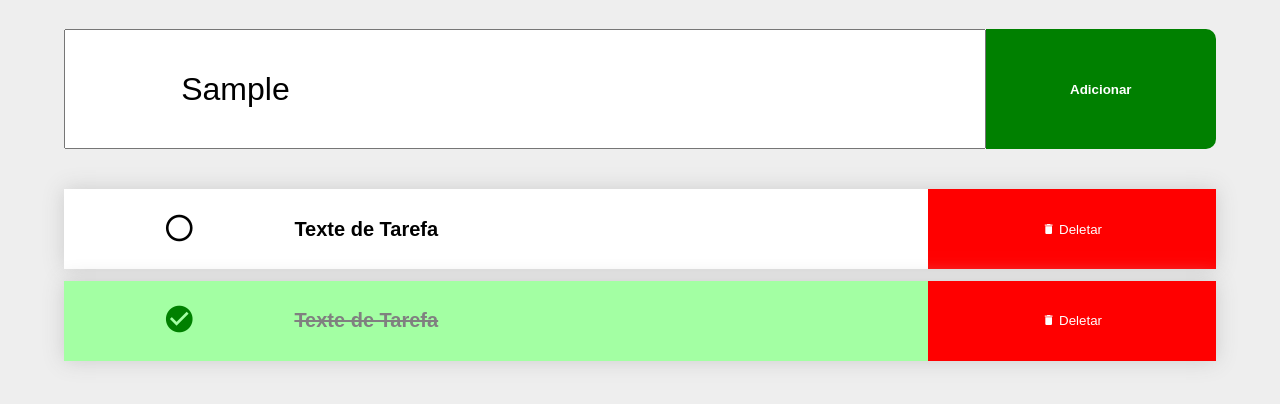
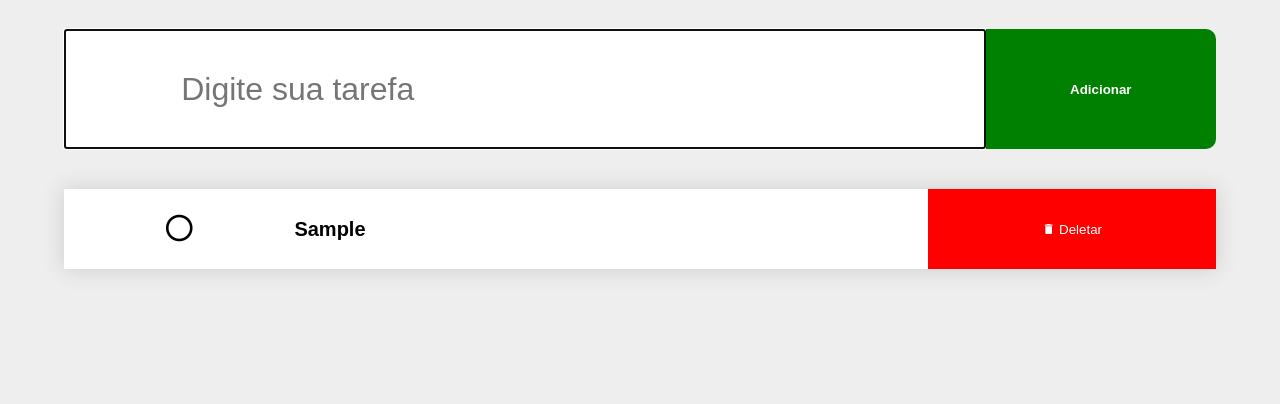
Before and after one commit to CarlosDaniel01010/Projeto-Lista-de-Tarefas, a plain HTML site: page index.html in a window 1280 px wide. Both pictures are taken after typing "Sample" into the empty fields and a click on the button "Adicionar". Shown: the part 90-494 px from the top of the page. Drawn offline with Linux system fonts and the light colour scheme.

Commit message:
eventos adicionar e deletar

```diff
--- a/css/style.css
+++ b/css/style.css
@@ -93,6 +93,7 @@ main {
     padding: 10px;
     height: 80px;
     width: 100%;
+    cursor: pointer;
 }
 .mdi-check-circle{
     color: green;
--- a/index.html
+++ b/index.html
@@ -15,32 +15,11 @@
 
     <header>
         <input id="inputTarefa" type="text" placeholder="Digite sua tarefa">
-        <button class="add">Adicionar</button>
+        <button onclick="addTarefa()" id="btn-add" class="add">Adicionar</button>
     </header>
 
     <main id="areaLista">
-        <div class="item">
-            <div class="item-icone">
-                <i class="mdi mdi-circle-outline "></i>
-            </div>
-            <div class="item-nome">
-                Texte de Tarefa
-            </div>
-            <div class="item-botao">
-                <button class="delete"><i class="mdi mdi-delete"></i> Deletar</button>
-            </div>
-        </div>
-        <div class="item clicado">
-            <div class="item-icone">
-                <i class="mdi mdi-check-circle"></i>
-            </div>
-            <div class="item-nome">
-                Texte de Tarefa
-            </div>
-            <div class="item-botao">
-                <button class="delete"><i class="mdi mdi-delete"></i> Deletar</button>
-            </div>
-        </div>
+
     </main>
 
     <script src="js/controle.js"></script>
--- a/js/controle.js
+++ b/js/controle.js
@@ -0,0 +1,47 @@
+let contador = 0;
+let input = document.getElementById('inputTarefa');
+let btnAdd = document.getElementById('btn-add');
+let main = document.getElementById('areaLista');
+function addTarefa(){
+    // Pegar o valor digitado no input
+    let valorInput = input.value;
+
+    // se nao for vazio, nem nulo, nem indefinido
+    if((valorInput !== "") && (valorInput !==null) && (valorInput !== undefined)){
+
+        ++contador;
+
+        let novoItem = `<div id="${contador}" class="item">
+        <div class="item-icone">
+            <i class="mdi mdi-circle-outline "></i>
+        </div>
+        <div class="item-nome">
+            ${valorInput}
+        </div>
+        <div class="item-botao">
+            <button onclick="deletar(${contador})" class="delete"><i class="mdi mdi-delete"></i> Deletar</button>
+        </div>
+    </div>`;
+        // adicionar novo item no main
+        main.innerHTML += novoItem;
+
+        // zerar os campos
+        input.value = "";
+        input.focus();
+
+
+    }
+
+}
+
+function deletar(id){
+    var tarefa = document.getElementById(id);
+    tarefa.remove();
+}
+
+input.addEventListener("keyup", function(event){
+    if(event.keyCode === 13){
+        event.preventDefault();
+        btnAdd.click();
+    }
+})
```
